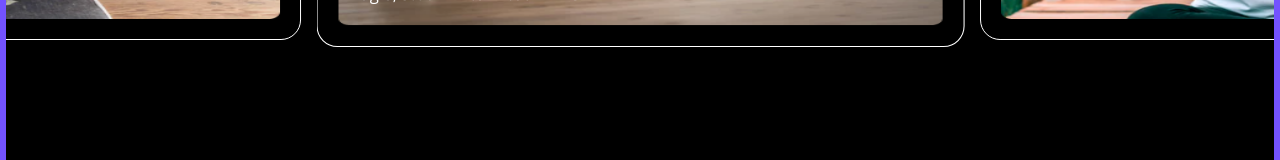
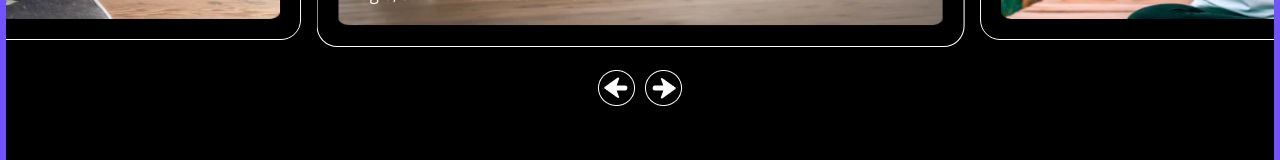
Before and after one commit to aryaraj132/BreadDemo, a plain HTML site: page index.html in a window 1280 px wide. Shown: the part 1749-1909 px from the top of the page. Drawn offline with nearby package versions, Linux system fonts and the light colour scheme; files whose address does not match are found by name; a web font is replaced by a local one.

Commit message:
Update style.css

```diff
--- a/assets/css/style.css
+++ b/assets/css/style.css
@@ -362,7 +362,7 @@ section {
 }
 .macbook{
   position: relative;
-  background: url('assets/img/MacBook\ -\ 1\ \(1\)\ 1.png');
+  background: url('/BreadDemo/assets/img/MacBook\ -\ 1\ \(1\)\ 1.png');
   background-position: center;
   background-repeat: no-repeat;
   background-size: cover;
@@ -582,7 +582,7 @@ section {
 .owl-nav .owl-next{
   height: 36px;
   width: 37px;
-  background: url('assets/img/carousel-next.png') !important;
+  background: url('/BreadDemo/assets/img/carousel-next.png') !important;
   background-size: cover;
   background-repeat: no-repeat;
   margin-left: 5px;
@@ -593,7 +593,7 @@ section {
 .owl-nav .owl-prev{
   height: 36px;
   width: 37px;
-  background: url('assets/img/carousel-prev.png') !important;
+  background: url('/BreadDemo/assets/img/carousel-prev.png') !important;
   background-size: cover;
   background-repeat: no-repeat;
   margin-right: 5px;
```
